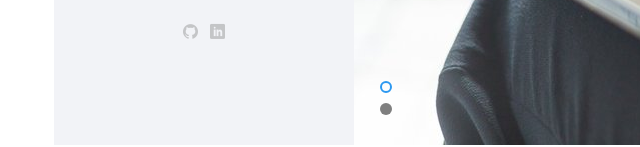
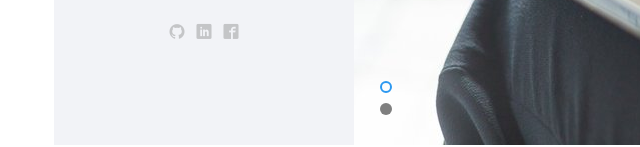
Before and after one commit to TechLee2019/wencheng-profile, a website: page www/index.html in a window 1280 px wide. Shown: the part 655-802 px from the top of the page, 1-641 px from the left. Drawn offline with nearby package versions, Linux system fonts and the light colour scheme; files whose address does not match are found by name; a web font is replaced by a local one.

Commit message:
add FB link

```diff
--- a/www/index.html
+++ b/www/index.html
@@ -90,11 +90,11 @@
 			<li>
 			  <a href="https://github.com/WenchengLi-WL" target="_blank"><i class="icon-github"></i></a>
 			</li>
-			<!-- <li>
-			  <a href="https://stackoverflow.com/users/6536335/ali-d" target="_blank"><i class="icon-stackoverflow"></i></a>
-			</li> -->
 			<li>
 			  <a href="https://www.linkedin.com/in/wencheng-li-713587196/" target="_blank"><i class="icon-linkedin2"></i></a>
+			</li>
+			<li>
+			  <a href="https://www.facebook.com/wencheng.li.796" target="_blank"><i class="icon-facebook22"></i></a>
 			</li>
 		  </ul>
 		</div>
```
